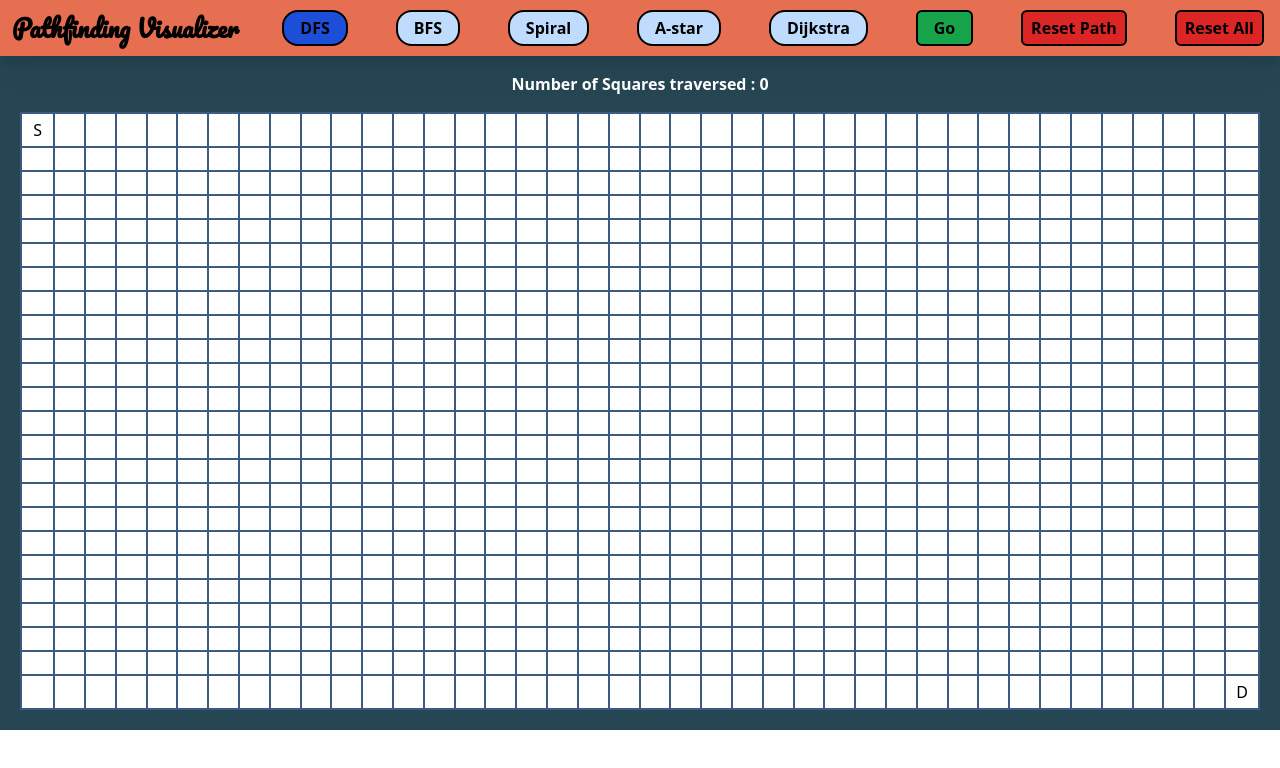
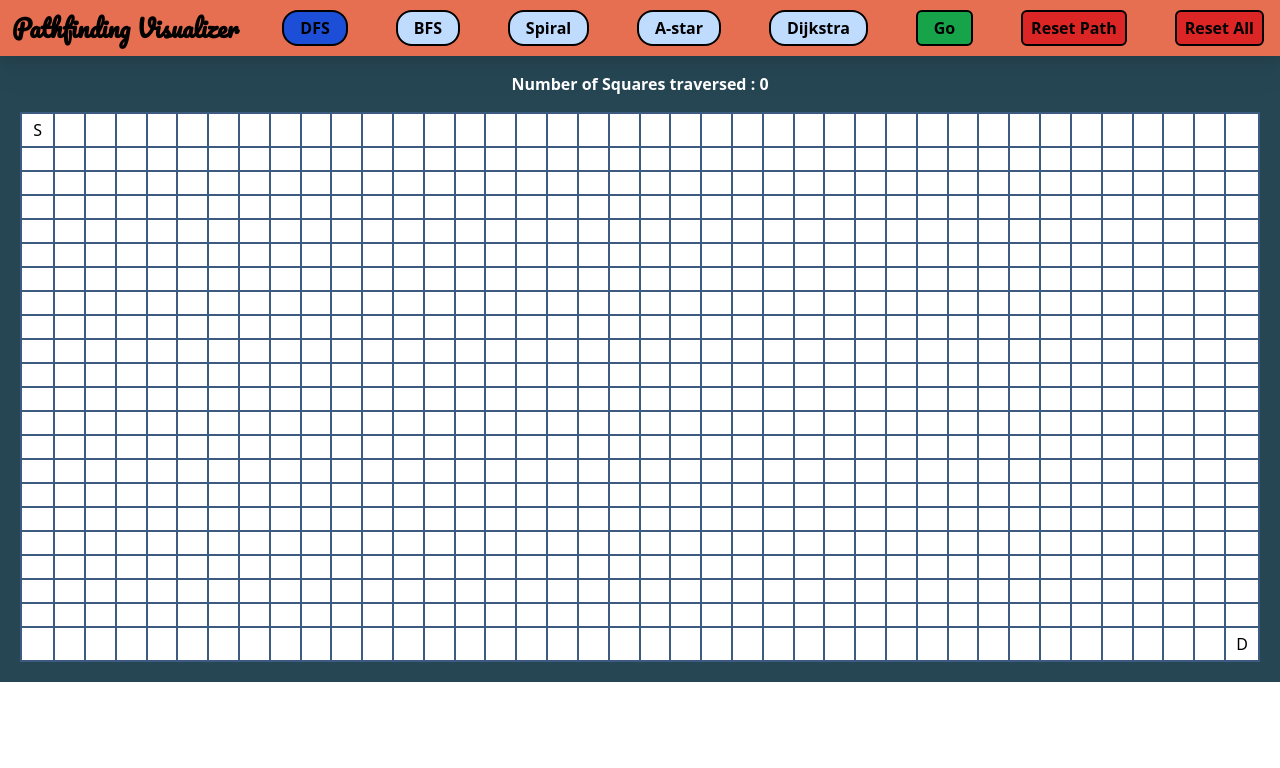
Before and after one commit to tanbar999/React-PathFinding-Visualizer, a React (Create React App) app: page / in a window 1280 px wide. Shown: the top 768 px of the page. Built offline with nearby package versions, Linux system fonts and the light colour scheme; a web font is replaced by a local one.

Commit message:
Decreased Grid Size

```diff
--- a/src/GridContext.js
+++ b/src/GridContext.js
@@ -9,7 +9,7 @@ import Spiral from "./algorithmHelper/Spiral";
 const gridContext = createContext();
 
 export function GridProvider({ children }) {
-  const rowSize = 24;
+  const rowSize = 22;
   const colSize = 40;
 
   const [grid, setGrid] = useState(Array.from({ length: rowSize }, () => Array.from({ length: colSize }, () => "")));
```
